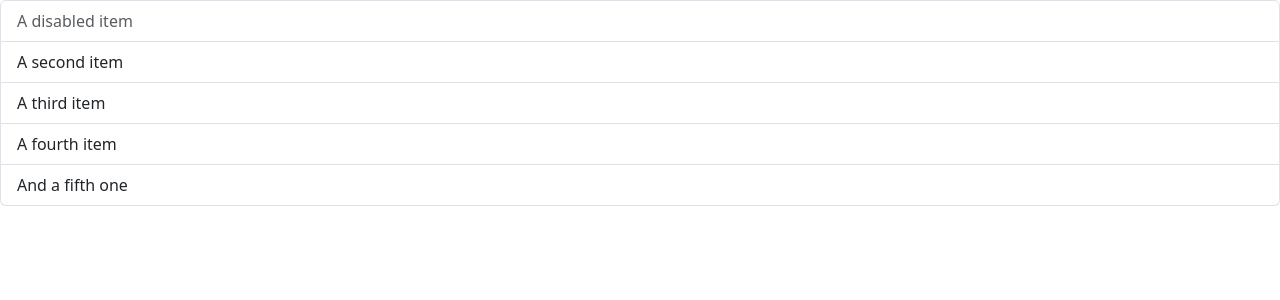
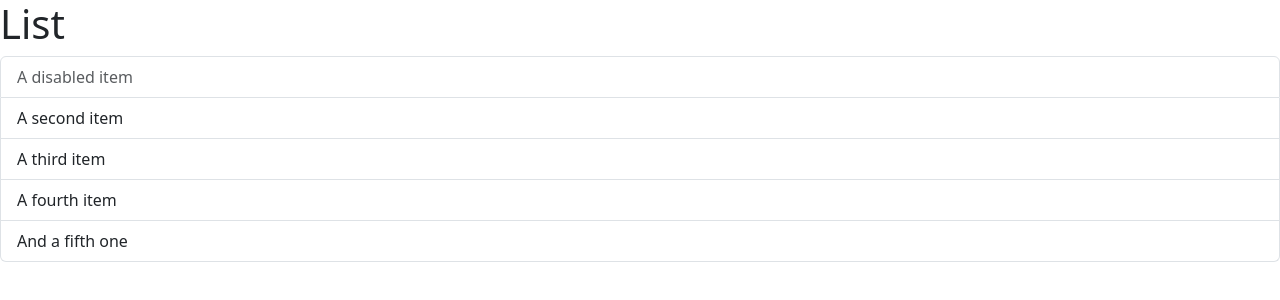
Before and after one commit to tanjirhc/react-app8, a React (Vite) app: page / in a window 1280 px wide. Shown: the top 300 px of the page. Built offline with nearby package versions, Linux system fonts and the light colour scheme.

Commit message:
wrapping element

```diff
--- a/src/components/ListGroup.tsx
+++ b/src/components/ListGroup.tsx
@@ -1,5 +1,7 @@
 function ListGroup() {
   return (
+    <div>
+      <h1>List</h1>
       <ul className="list-group">
         <li className="list-group-item disabled" aria-disabled="true">
           A disabled item
@@ -8,7 +10,9 @@ function ListGroup() {
         <li className="list-group-item">A third item</li>
         <li className="list-group-item">A fourth item</li>
         <li className="list-group-item">And a fifth one</li>
-  </ul>);
+      </ul>
+    </div>
+  );
 }
 
 export default ListGroup;
```
Lines whose indentation alone changed are shown as unchanged.
